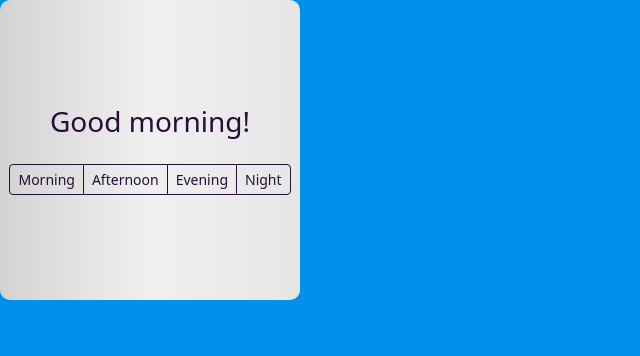
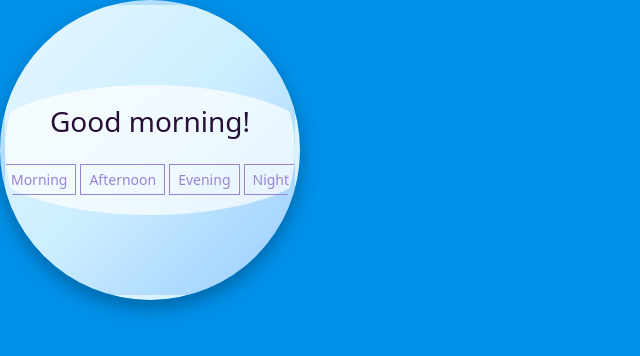
Before and after one commit to natemills018/bootstrap_list, a React app: page / in a window 1280 px wide. Shown: the top 356 px of the page, without its empty margins (0-640 px from the left). Built offline with nearby package versions, Linux system fonts and the light colour scheme; no server answers.

Commit message:
changes to the layout

```diff
--- a/src/client/Components/DynamicBackground.tsx
+++ b/src/client/Components/DynamicBackground.tsx
@@ -1,5 +1,6 @@
 import React, { useState } from 'react';
 import '../styles/DynamicBackground.css';
+
 
 type TimeOfDay = 'morning' | 'afternoon' | 'evening' | 'night';
 
@@ -8,10 +9,10 @@ const SmallDynamicBackground: React.FC = () => {
 
   // Define CSS classes for each time of day
   const backgroundClasses: Record<TimeOfDay, string> = {
-    morning: 'bg-neutral-morning',
-    afternoon: 'bg-neutral-afternoon',
-    evening: 'bg-neutral-evening',
-    night: 'bg-neutral-night',
+    morning: 'bg-abstract-morning',
+    afternoon: 'bg-abstract-afternoon',
+    evening: 'bg-abstract-evening',
+    night: 'bg-abstract-night',
   };
 
   // Function to handle changing the time of day based on user input
@@ -20,30 +21,30 @@ const SmallDynamicBackground: React.FC = () => {
   };
 
   return (
-    <div className={`small-container p-3 ${backgroundClasses[timeOfDay]}`}>
-      <div className="text-center">
+    <div className={`abstract-container ${backgroundClasses[timeOfDay]}`}>
+      <div className="content">
         <h3 className="text-dark mb-3">Good {timeOfDay}!</h3>
         <div className="btn-group">
           <button
-            className="btn btn-outline-dark btn-sm"
+            className="btn btn-outline-light btn-sm"
             onClick={() => handleChangeTimeOfDay('morning')}
           >
             Morning
           </button>
           <button
-            className="btn btn-outline-dark btn-sm"
+            className="btn btn-outline-light btn-sm"
             onClick={() => handleChangeTimeOfDay('afternoon')}
           >
             Afternoon
           </button>
           <button
-            className="btn btn-outline-dark btn-sm"
+            className="btn btn-outline-light btn-sm"
             onClick={() => handleChangeTimeOfDay('evening')}
           >
             Evening
           </button>
           <button
-            className="btn btn-outline-dark btn-sm"
+            className="btn btn-outline-light btn-sm"
             onClick={() => handleChangeTimeOfDay('night')}
           >
             Night
--- a/src/client/styles/DynamicBackground.css
+++ b/src/client/styles/DynamicBackground.css
@@ -1,29 +1,57 @@
-/* Small container size */
-.small-container {
+/* Abstract container style */
+.abstract-container {
   width: 300px;
   height: 300px;
-    border-radius: 10px;
+  border-radius: 50%; /* Make it an oval shape */
+  position: relative;
   display: flex;
   justify-content: center;
   align-items: center;
-    transition: background 0.5s ease;
+  box-shadow: 0px 8px 20px rgba(0, 0, 0, 0.3); /* Add depth with shadow */
+  overflow: hidden;
+  border: 5px solid transparent;
+  background-clip: padding-box;
+  transition: all 0.5s ease;
 }
 
-  /* Neutral background styles */
-  .bg-neutral-morning {
-    background: linear-gradient(to right, #d3d3d3, #f0f0f0, #e6e6e6); /* Light gray */
+/* Add a gradient border */
+.abstract-container:before {
+  content: "";
+  position: absolute;
+  top: -10px;
+  left: -10px;
+  right: -10px;
+  bottom: -10px;
+  background: linear-gradient(45deg, #ffcc33, #33ccff, #ff66cc, #66cc66);
+  z-index: -1;
+  filter: blur(10px); /* Apply blur to give an abstract glow */
 }
 
-  .bg-neutral-afternoon {
-    background: linear-gradient(to right, #eae0d5, #f5f5f5, #dcdcdc); /* Light beige/gray */
+/* Content inside the container */
+.content {
+  z-index: 1; /* Ensure the content stays on top */
+  text-align: center;
+  padding: 20px;
+  border-radius: 50%; /* Ensure content follows oval shape */
+  background-color: rgba(255, 255, 255, 0.7); /* Add semi-transparent white background for content */
+  backdrop-filter: blur(5px); /* Abstract background blur effect */
 }
 
-  .bg-neutral-evening {
-    background: linear-gradient(to right, #b0a8a0, #d6d1cc, #a09991); /* Warm gray */
+/* Abstract background styles for time of day */
+.bg-abstract-morning {
+  background: linear-gradient(135deg, #e6f7ff, #cceeff, #99ccff);
 }
 
-  .bg-neutral-night {
-    background: linear-gradient(to right, #3b3b3b, #4b4b4b, #2b2b2b); /* Dark gray */
+.bg-abstract-afternoon {
+  background: linear-gradient(135deg, #ffe6cc, #ffccb3, #ff9966);
+}
+
+.bg-abstract-evening {
+  background: linear-gradient(135deg, #ffcc99, #ff9966, #ff6699);
+}
+
+.bg-abstract-night {
+  background: linear-gradient(135deg, #333333, #666666, #999999);
 }
 
 /* Button styling */
@@ -31,6 +59,17 @@
   margin-top: 10px;
 }
 
-  .vh-100 {
-    height: 100vh;
+.btn {
+  margin: 0 5px;
 }
+
+/* Button color change for a more abstract feel */
+.btn-outline-light {
+  border-color: rgba(255, 255, 255, 0.7);
+  color: rgba(255, 255, 255, 0.7);
+  background-color: transparent;
+}
+
+.btn-outline-light:hover {
+  background-color: rgba(255, 255, 255, 0.1);
+}
```
Lines whose indentation alone changed are shown as unchanged.
